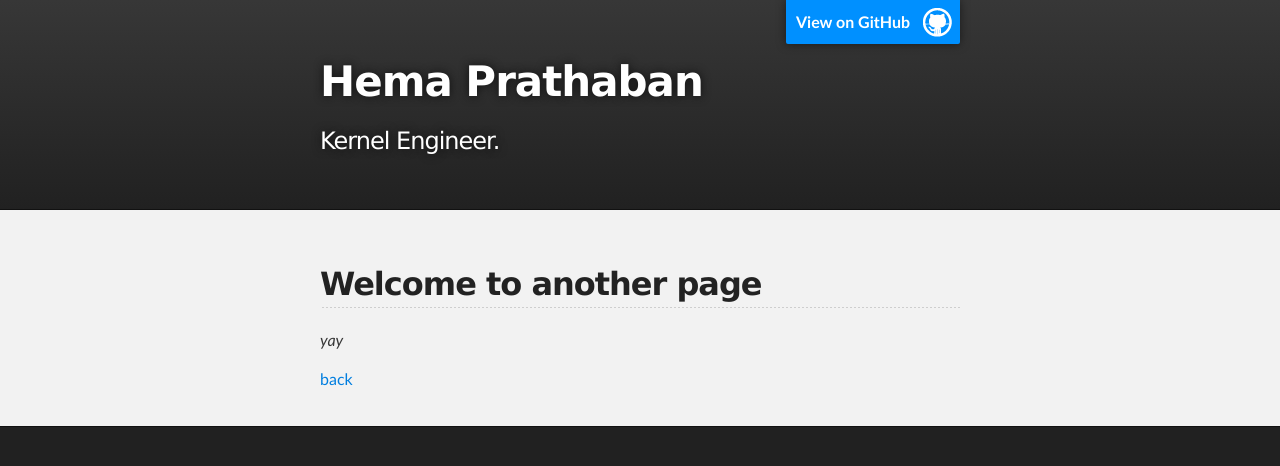
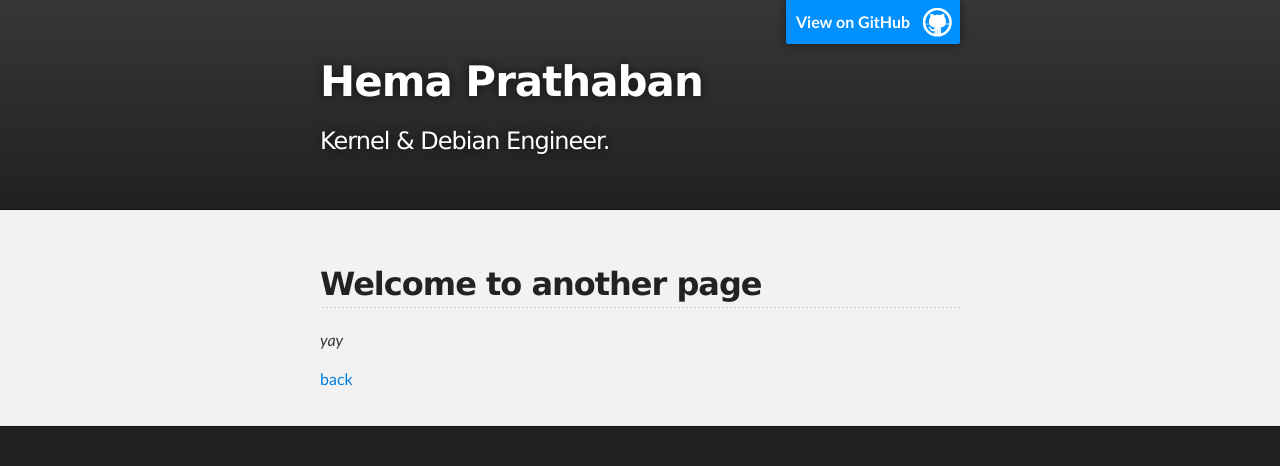
Before and after one commit to hemaprathaban/Hemaprathaban.github.io, a Jekyll site: the page built from another-page.md, in a window 1280 px wide. Shown: the top 466 px of the page. Built offline with Jekyll 4.4.1, drawn with Linux system fonts in a browser that asks for light colours; our own code applies the rules of GitHub Pages for plain Markdown files.

Commit message:
Update _config.yml

```diff
--- a/_config.yml
+++ b/_config.yml
@@ -1,5 +1,5 @@
 title: Hema Prathaban
-description: Kernel Engineer.
+description: Kernel & Debian Engineer.
 show_downloads: true
 google_analytics:
 theme: slate
```
